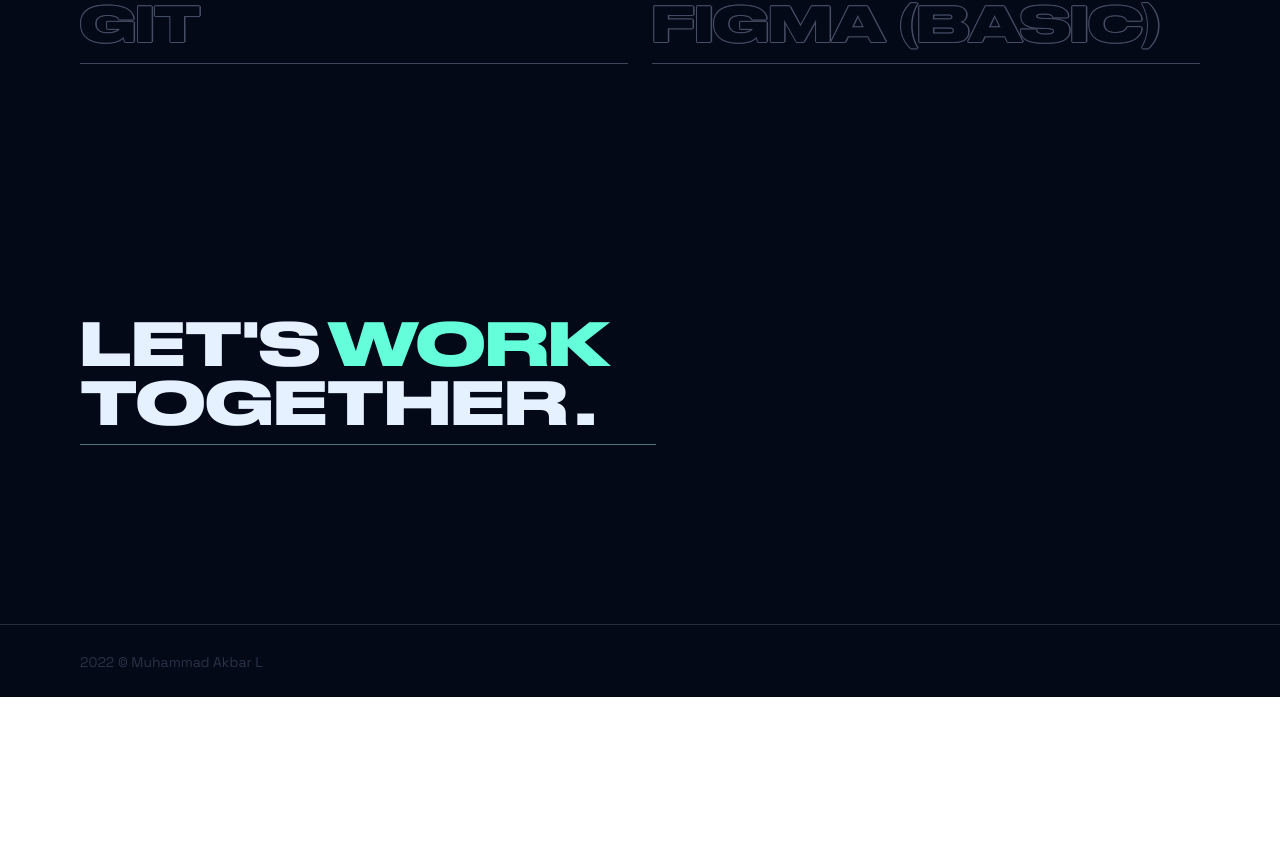
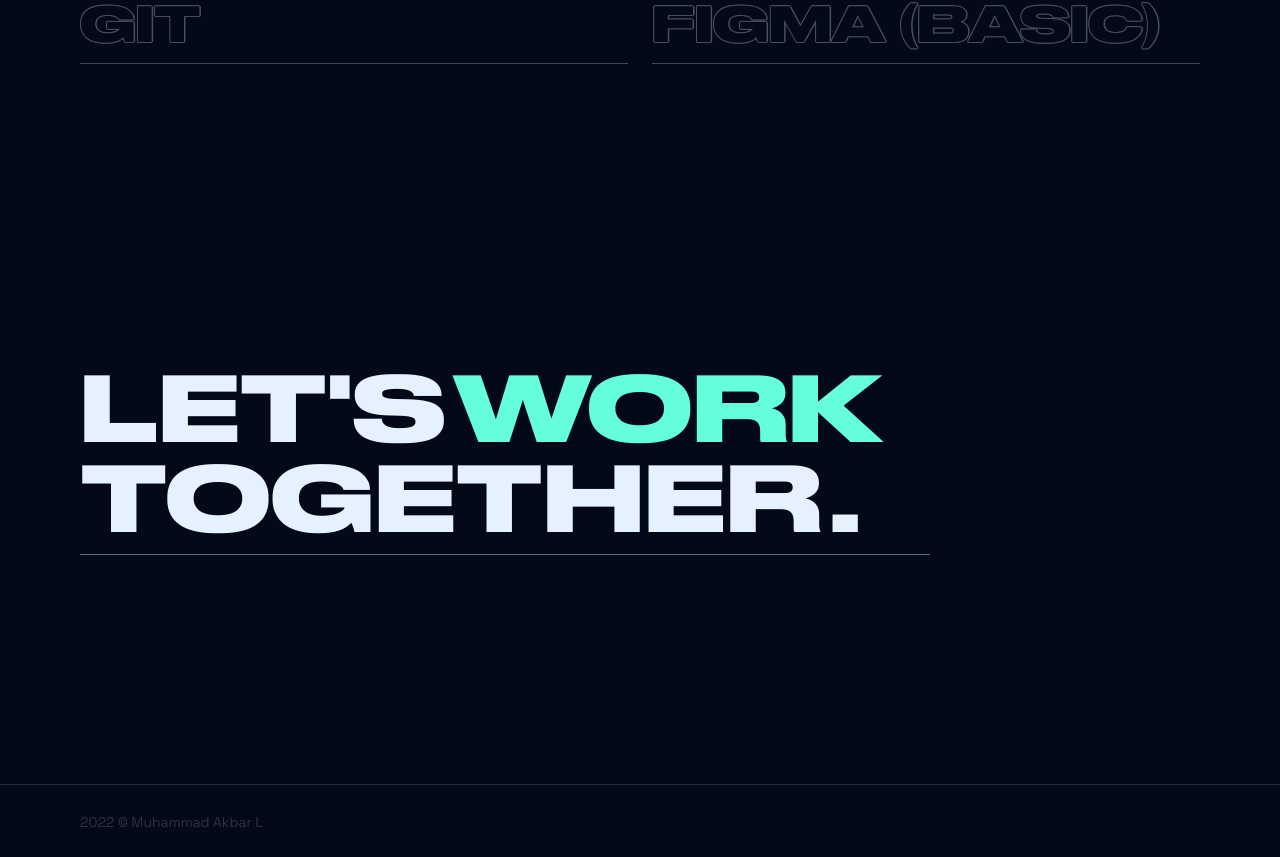
Before and after one commit to MuhammadAkbar11/portfolio-v2, a Next.js app: page /about in a window 1280 px wide. Shown: the part 2254-3111 px from the top of the page. Before the commit the page ends 2951 px from the top, so only its background shows below. Built offline with nearby package versions, Linux system fonts and the light colour scheme.

Commit message:
refactor: removing the AboutFooter component and moving it to the footer layout component

```diff
--- a/components/aboutFooter/aboutFooter.motion.ts
+++ b/layouts/footer/footer.motion.ts
@@ -1,7 +1,7 @@
 import { MOTION_EASE } from "@utils/constants.utils";
 import { Variants } from "framer-motion";
 
-export const aboutFooterAnchorIVariants: Variants = {
+export const footerContactAnchorIVariants: Variants = {
   closed: {
     opacity: 0,
   },
@@ -16,7 +16,7 @@ export const aboutFooterAnchorIVariants: Variants = {
   hover: {},
 };
 
-export const aboutFooterAnchorDotVariants = (delay: number) =>
+export const footerContactAnchorDotVariants = (delay: number) =>
   <Variants>{
     closed: {
       y: 45,
@@ -41,7 +41,7 @@ export const aboutFooterAnchorDotVariants = (delay: number) =>
     },
   };
 
-export const aboutFooterArrowVariant: Variants = {
+export const footerContactArrowVariant: Variants = {
   closed: {
     y: 35,
     opacity: 0,
@@ -66,7 +66,7 @@ export const aboutFooterArrowVariant: Variants = {
   },
 };
 
-export const aboutFooterHRVariants = (delay: number = 0.5) => {
+export const footerContactHRVariants = (delay: number = 0.5) => {
   const variants: Variants = {
     closed: {
       y: -8,
@@ -103,7 +103,7 @@ export const aboutFooterHRVariants = (delay: number = 0.5) => {
   return variants;
 };
 
-export const aboutFooterHR2Variants: Variants = {
+export const footerContactHR2Variants: Variants = {
   closed: {
     y: -8,
     opacity: 0,
--- a/components/aboutFooter/index.tsx
+++ b/layouts/footer/footerContact.tsx
@@ -1,22 +1,22 @@
-import Link from "next/link";
-import { motion, useAnimation } from "framer-motion";
+import { motion } from "framer-motion";
 import React from "react";
 import useIntersectionObserver from "@hooks/useIntersectionObserver";
 import HeadingAnimated from "@components/headingAnimated";
 import {
-  aboutFooterAnchorDotVariants,
-  aboutFooterAnchorIVariants,
-  aboutFooterArrowVariant,
-  aboutFooterHR2Variants,
-  aboutFooterHRVariants,
-} from "./aboutFooter.motion";
+  footerContactAnchorDotVariants,
+  footerContactAnchorIVariants,
+  footerContactArrowVariant,
+  footerContactHR2Variants,
+  footerContactHRVariants,
+} from "./footer.motion";
 import ArrowRight from "@assets/arrow-right2.svg";
 import { useRouter } from "next/router";
 import { useCursorContext } from "@@context/CursorContext";
+import clsx from "classnames";
 
 type Props = {};
 
-function AboutFooter({}: Props) {
+function FooterContact({}: Props) {
   const [transformOriginIn, setTransformOriginIn] =
     React.useState("-100% -100%");
   const [borderDelay, setBorderDelay] = React.useState(0.6);
@@ -34,11 +34,14 @@ function AboutFooter({}: Props) {
 
   const isVisible = !!entryHeading?.isIntersecting;
 
+  const classFontSize =
+    "text-[6vw] leading-[6vw] md:text-[7vw] md:leading-[7vw] lg:text-[7.5vw] lg:leading-[7.5vw] xl:text-[7vw] xl:leading-[7vw] ";
+
   return (
-    <section className="w-100 py-20 min-h-[20vh] lg:min-h-[60vh] overflow-hidden bg-secondary/90  px-6 md:px-20 flex flex-col justify-center ">
+    <section className="w-100 relative py-20 min-h-[20vh] lg:min-h-[80vh] overflow-hidden bg-secondary/90  px-6 md:px-20 flex flex-col justify-center ">
       <div className="flex h-full justify-start items-center ">
         <motion.a
-          variants={aboutFooterAnchorIVariants}
+          variants={footerContactAnchorIVariants}
           initial="closed"
           animate="open"
           whileHover="hover"
@@ -63,25 +66,33 @@ function AboutFooter({}: Props) {
             <>
               <div className="flex ">
                 <HeadingAnimated
-                  className="font-heading overflow-hidden text-[6vw] leading-[6vw] md:text-[5vw] md:leading-[5vw] lg:text-[4.6vw] lg:leading-[4.6vw] text-light"
+                  className={clsx(
+                    "font-heading overflow-hidden text-light",
+                    classFontSize
+                  )}
                   text="Let's Work"
                   primaryText="Work"
                 />
               </div>
-              <div className=" text-light overflow-hidden flex w-max font-heading text-[6vw]  leading-[6vw] md:text-[5vw] md:leading-[5vw] lg:text-[4.6vw] lg:leading-[4.6vw] relative">
-                <HeadingAnimated className=" " delay={0.4} text="Together" />
-                <div className="relative w-20 ">
+              <div
+                className={clsx(
+                  "text-light overflow-hidden flex w-max font-heading relative",
+                  classFontSize
+                )}
+              >
+                <HeadingAnimated delay={0.4} text="Together" />
+                <div className="relative w-8 sm:w-14 md:w-[90px] lg:w-[100px] ">
                   <motion.span
                     className=" absolute left-0 bottom-0 "
-                    variants={aboutFooterAnchorDotVariants(iconDelay)}
+                    variants={footerContactAnchorDotVariants(iconDelay)}
                   >
                     .
                   </motion.span>
                   <motion.span
                     className="absolute left-0 bottom-0 "
-                    variants={aboutFooterArrowVariant}
+                    variants={footerContactArrowVariant}
                   >
-                    <ArrowRight className=" w-8  sm:w-14 z-[5] lg:w-[70px] mt-1 text-primary " />
+                    <ArrowRight className=" w-8  sm:w-14 z-[5] md:w-[90px] lg:w-[100px] mt-1 text-primary " />
                   </motion.span>
                 </div>
               </div>
@@ -90,12 +101,12 @@ function AboutFooter({}: Props) {
                   style={{
                     transformOrigin: transformOriginIn,
                   }}
-                  variants={aboutFooterHRVariants(borderDelay)}
+                  variants={footerContactHRVariants(borderDelay)}
                   className=" h-[0.5px] absolute z-10 left-0 bottom-0 w-full bg-wire-primary/25 border-wire-primary/25 mt-2 "
                 />
                 <motion.hr
                   style={{ transformOrigin: "-100% -100%" }}
-                  variants={aboutFooterHR2Variants}
+                  variants={footerContactHR2Variants}
                   className=" h-[0.5px] absolute z-10 left-0 bottom-0 w-full bg-slate border-slate mt-2 "
                 />
               </div>
@@ -107,4 +118,4 @@ function AboutFooter({}: Props) {
   );
 }
 
-export default AboutFooter;
+export default FooterContact;
--- /dev/null
+++ b/layouts/footer/footerEnd.tsx
@@ -0,0 +1,19 @@
+import Link from "next/link";
+import React from "react";
+
+type Props = {};
+
+function FooterEnd({}: Props) {
+  return (
+    <section className="bg-secondary/90 py-6 border-t border-slate/25  px-6 md:px-20">
+      <Link
+        href={"/"}
+        className=" font-body text-sm text-slate/30 hover:text-slate "
+      >
+        2022 © Muhammad Akbar L
+      </Link>
+    </section>
+  );
+}
+
+export default FooterEnd;
--- a/layouts/footer/index.tsx
+++ b/layouts/footer/index.tsx
@@ -1,18 +1,15 @@
-import Link from "next/link";
 import React from "react";
+import FooterContact from "./footerContact";
+import FooterEnd from "./footerEnd";
 
 type Props = {};
 
 function Footer({}: Props) {
   return (
-    <section className="bg-secondary/90 py-6 border-t border-slate/25  px-6 md:px-20">
-      <Link
-        href={"/"}
-        className=" font-body text-sm text-slate/30 hover:text-slate "
-      >
-        2022 © Muhammad Akbar L
-      </Link>
-    </section>
+    <footer>
+      <FooterContact />
+      <FooterEnd />
+    </footer>
   );
 }
 
--- a/pages/about/index.tsx
+++ b/pages/about/index.tsx
@@ -5,7 +5,6 @@ import HeadingAnimated from "@components/headingAnimated";
 import PageSubHeading from "@components/pageSubHeading";
 import AboutContent from "@components/aboutContent";
 import AboutSkill from "@components/aboutSkill";
-import AboutFooter from "@components/aboutFooter";
 import Footer from "@layouts/footer";
 import { useCursorContext } from "@@context/CursorContext";
 
@@ -49,7 +48,6 @@ export default function About() {
         </section>
         <AboutContent />
         <AboutSkill />
-        <AboutFooter />
         <Footer />
       </Template>
     </>
```
